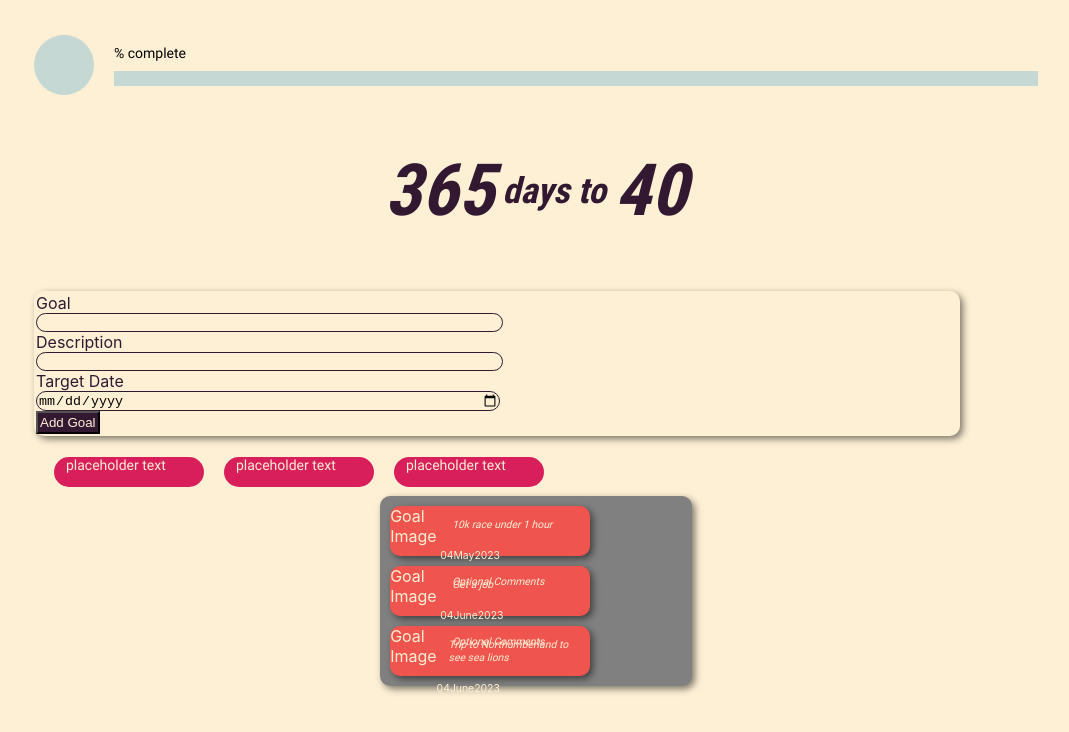
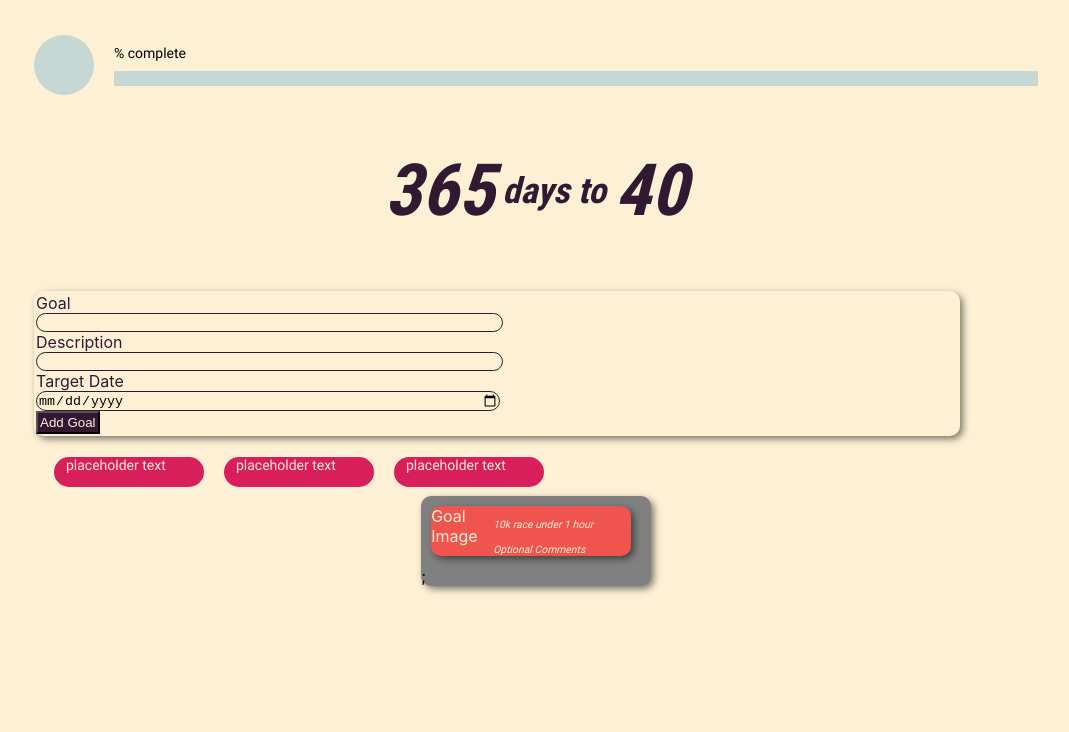
Before and after one commit to NicolaHearn/40x40Challenge, a React (Create React App) app: page / in a window 1280 px wide. Shown: the top 732 px of the page, without its empty margins (104-1173 px from the left). Built offline with nearby package versions, Linux system fonts and the light colour scheme.

Commit message:
currently at stage where data is passed to app but does not render

```diff
--- a/src/App.js
+++ b/src/App.js
@@ -1,3 +1,4 @@
+import React, { useState } from 'react';
 import './App.css';
 import CountdownText from './components/Typography/CountdownText';
 import ProfileIcon from './components/ProfileIcon/ProfileIcon';
@@ -6,10 +7,7 @@ import FilterBar from './components/Filter/FilterBar';
 import AddGoal from './components/Goals/AddGoal';
 import GoalList from './components/Goals/GoalList';
 
-
-
-function App() {
-  const goals = [
+const dummy_goals = [
   {
     id: 1,
     title: "10k race under 1 hour",
@@ -27,10 +25,19 @@ function App() {
   }
 ];
 
-  const addGoalHandler = (goal) => {
+
+function App() {
+
+  const [goals, setGoals] = useState(dummy_goals);
+
+  const addGoalHandler = newGoal => {
     console.log('in app.js');
-    console.log(goal);
-  }
+    console.log(newGoal);
+
+    setGoals((prevGoals) => {
+      return [newGoal, ...prevGoals]
+    })
+  };
 
   return (
     <div className="App">
@@ -38,7 +45,7 @@ function App() {
               <CountdownText />
               <AddGoal onAddGoal={addGoalHandler}/>
               <FilterBar className="align-left"/>
-              <GoalList goals={goals}/>
+              <GoalList items={goals}/>
     </div>
   );
 };
--- a/src/components/Goals/AddGoal.js
+++ b/src/components/Goals/AddGoal.js
@@ -16,9 +16,8 @@ const AddGoal = props => {
 
         };
         const goalData = {
-            goalTitle: enteredGoal,
-            goalDescription: enteredDescription,
-            goaldate: enteredDate
+            title: enteredGoal,
+            deadline: enteredDate
         };
 
         props.onAddGoal(goalData);
@@ -28,14 +27,15 @@ const AddGoal = props => {
         setEnteredGoal(event.target.value);
     }
 
-
     const descriptionChangeHandler = (event) => {
         setEnteredDescription(event.target.value);
     }
 
     const dateChangeHandler = (event) => {
         setEnteredDate(event.target.value);
-    }
+    };
+
+
 
     return (
         <Card className="add-goal-form">
--- a/src/components/Goals/GoalItem.js
+++ b/src/components/Goals/GoalItem.js
@@ -2,20 +2,20 @@ import './GoalItem.css';
 import Card from '../UI/Card';
 
 const GoalItem = (props) => {
-    const month = props.deadline.toLocaleString('en-US', { month: 'long' });
-    const day = props.deadline.toLocaleString('en-US', { day: '2-digit' });
-    const year = props.deadline.getFullYear();
+    // const month = props.deadline.toLocaleString('en-US', { month: 'long' });
+    // const day = props.deadline.toLocaleString('en-US', { day: '2-digit' });
+    // const year = props.deadline.getFullYear();
 
     return (
         <Card className="goal-item">
             <div className="goal-item__image">Goal Image</div>
             <div>
                 <p>{props.title}</p>
-                <div className="goal-item__deadline">
+                {/* <div className="goal-item__deadline">
                     <div>{day}</div>
                     <div>{month} </div>
                     <div>{year} </div>
-                </div>
+                </div> */}
                 <p>Optional Comments</p>
             </div>
         </Card>
--- a/src/components/Goals/GoalList.js
+++ b/src/components/Goals/GoalList.js
@@ -7,9 +7,13 @@ const GoalList = (props) => {
 
     return (
         <Card className="goal-list">
-            <GoalItem title={props.goals[0].title} deadline={props.goals[0].deadline}/>
-            <GoalItem title={props.goals[1].title} deadline={props.goals[1].deadline}/>
-            <GoalItem title={props.goals[2].title} deadline={props.goals[2].deadline}/>
+            <GoalItem title={props.items[0].title} />
+            {props.items.map(goal => {
+                <GoalItem
+                title={goal.title}
+                deadline={goal.deadline}
+                />
+            })};
         </Card>
     )
 };
```
Lines whose indentation alone changed are shown as unchanged.
